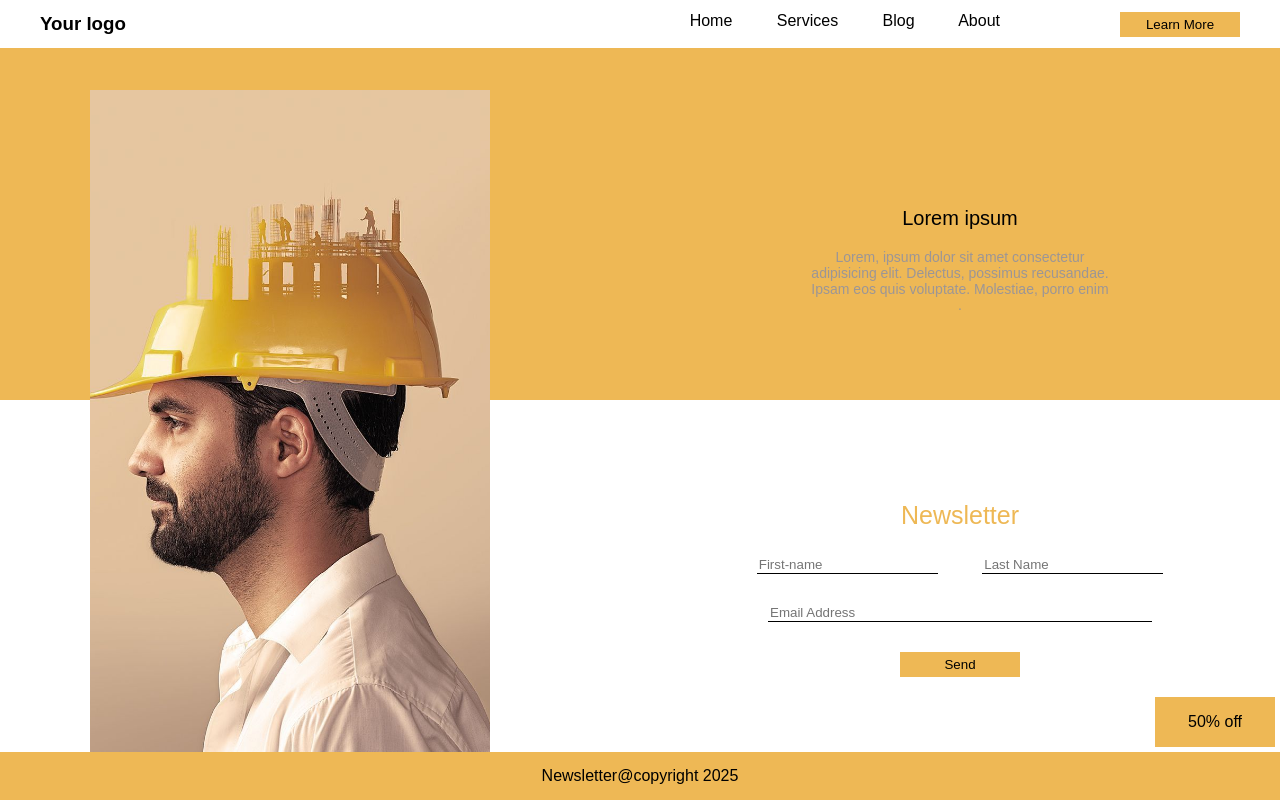
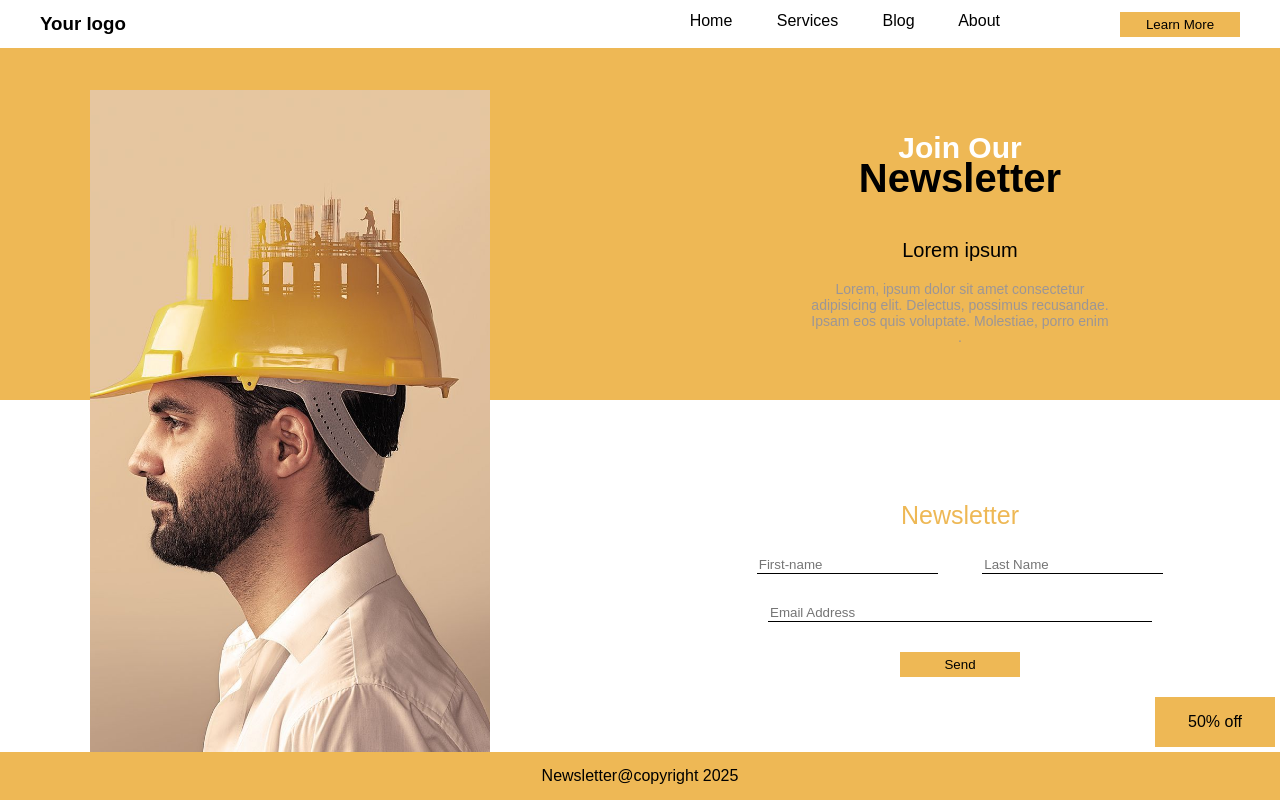
Before and after one commit to Adedejijohn11/newsletter, a plain HTML site: page index.html in a window 1280 px wide. Drawn offline with Linux system fonts and the light colour scheme.

Commit message:
i commit h1 span back

```diff
--- a/index.html
+++ b/index.html
@@ -30,8 +30,8 @@
       <section class="section-1">
         <section class="join_now">
           <h1 class="title">
-            <!-- <span>Join Our</span> <br />
-            Newsletter -->
+            <span>Join Our</span> <br />
+            Newsletter
           </h1>
           <h2 class="sub-title">Lorem ipsum</h2>
           <p class="description">
```
